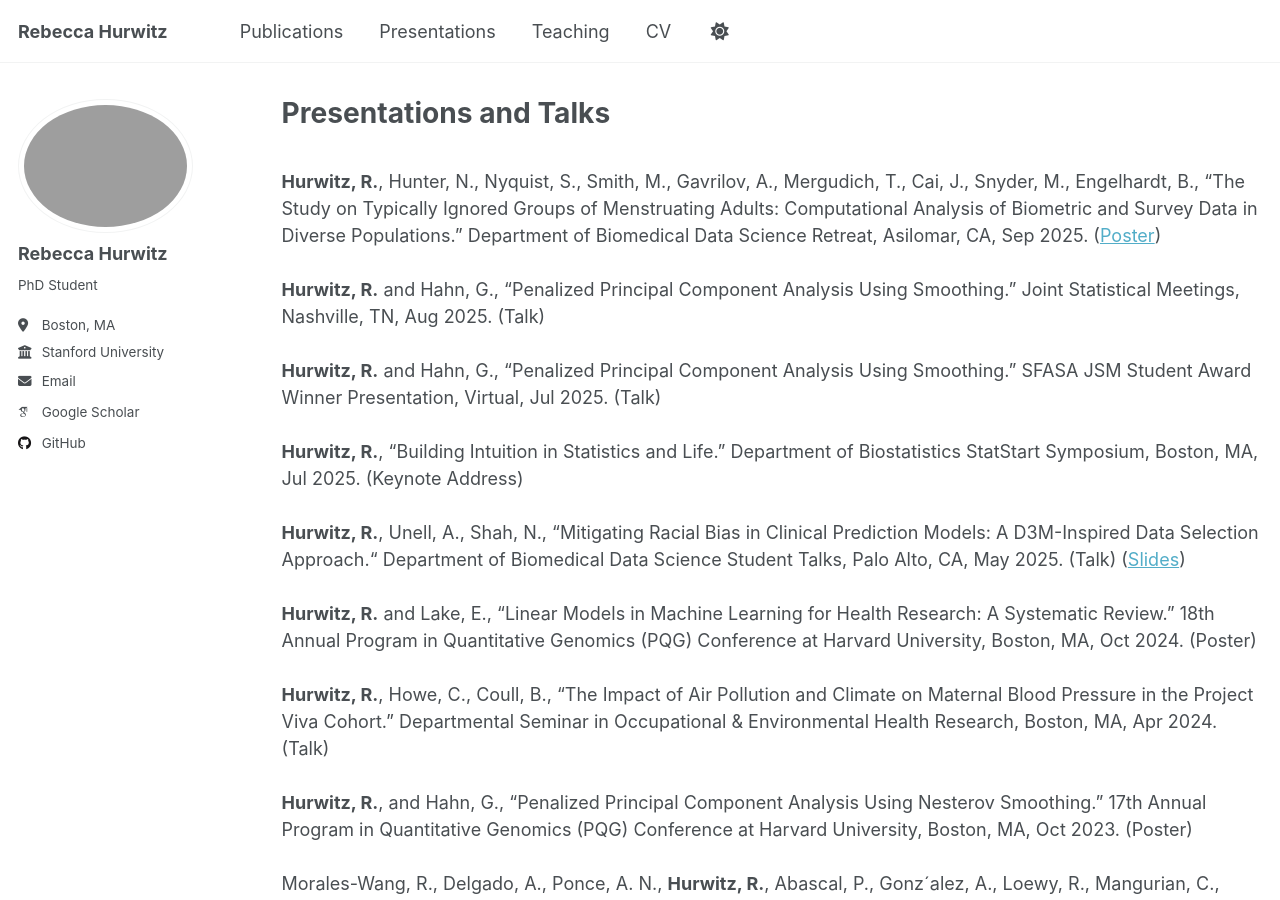
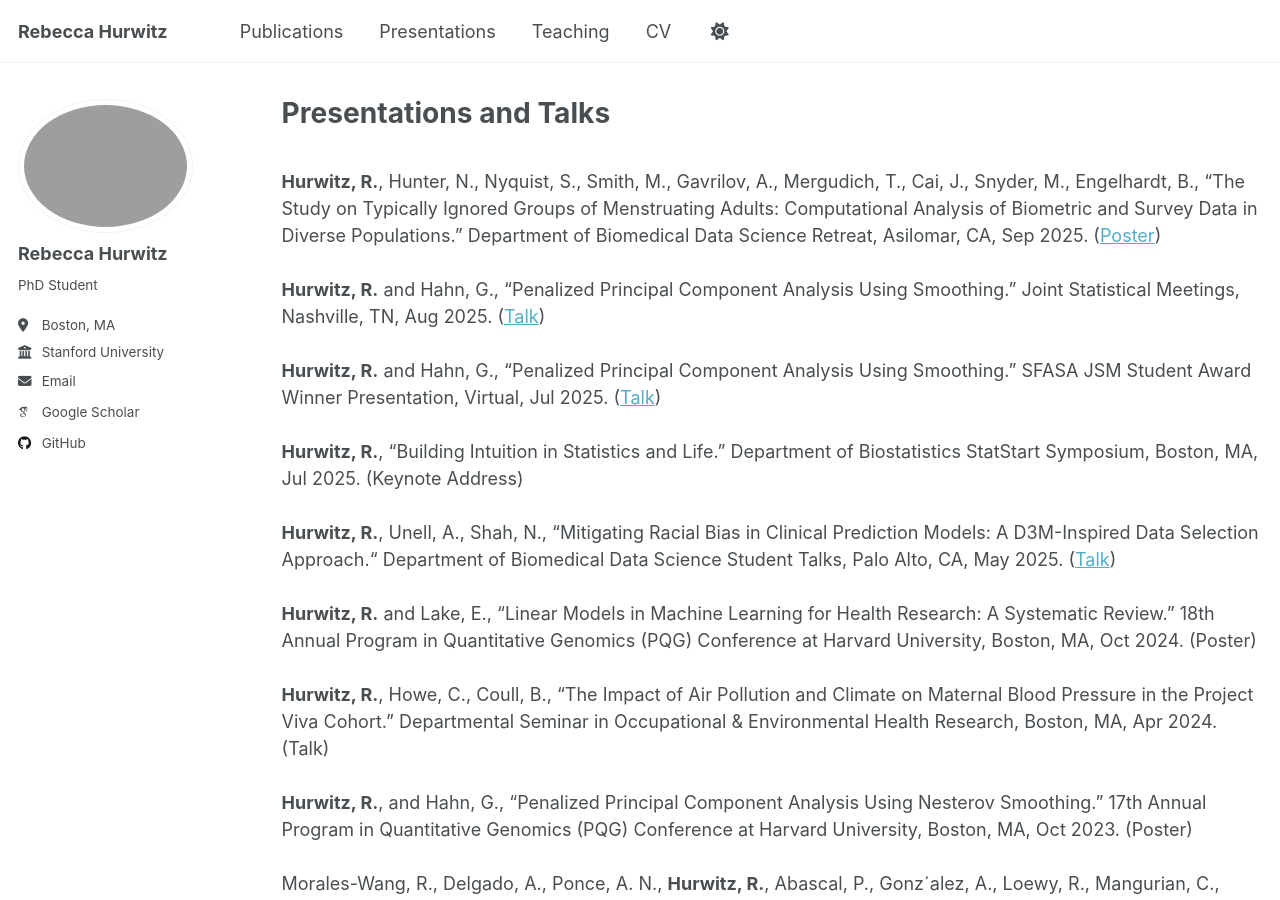
Before and after one commit to rebeccahurwitz/rebeccahurwitz.github.io, a Jekyll site: the page built from _pages/talks.html, in a window 1280 px wide and 900 px high. Built offline with Jekyll 4.4.1, drawn with Linux system fonts in a browser that asks for light colours; some web fonts are replaced; a script that is not in the unit is left out.

Commit message:
Update talks.html

```diff
--- a/_pages/talks.html
+++ b/_pages/talks.html
@@ -14,13 +14,13 @@ author_profile: true
 <b>Hurwitz, R.</b>, Hunter, N., Nyquist, S., Smith, M., Gavrilov, A., Mergudich, T., Cai, J., Snyder, M., Engelhardt, B., “The Study on Typically Ignored Groups of Menstruating Adults: Computational Analysis of Biometric and Survey Data in Diverse Populations.” Department of Biomedical Data Science Retreat, Asilomar, CA, Sep 2025. (<a href="/files/STIGMA_Poster.pdf" target="_blank">Poster</a>)
 <br>
 <br>
-<b>Hurwitz, R.</b> and Hahn, G., “Penalized Principal Component Analysis Using Smoothing.” Joint Statistical Meetings, Nashville, TN, Aug 2025. (Talk)
+<b>Hurwitz, R.</b> and Hahn, G., “Penalized Principal Component Analysis Using Smoothing.” Joint Statistical Meetings, Nashville, TN, Aug 2025. (<a href="/files/JSM_Presentation.pdf" target="_blank">Talk</a>)
 <br> <br>
-<b>Hurwitz, R.</b> and Hahn, G., “Penalized Principal Component Analysis Using Smoothing.” SFASA JSM Student Award Winner Presentation, Virtual, Jul 2025. (Talk)
+<b>Hurwitz, R.</b> and Hahn, G., “Penalized Principal Component Analysis Using Smoothing.” SFASA JSM Student Award Winner Presentation, Virtual, Jul 2025. (<a href="/files/JSM_Presentation.pdf" target="_blank">Talk</a>)
 <br> <br>
 <b>Hurwitz, R.</b>, “Building Intuition in Statistics and Life.” Department of Biostatistics StatStart Symposium, Boston, MA, Jul 2025. (Keynote Address)
 <br> <br>
-<b>Hurwitz, R.</b>, Unell, A., Shah, N., “Mitigating Racial Bias in Clinical Prediction Models: A D3M-Inspired Data Selection Approach.“ Department of Biomedical Data Science Student Talks, Palo Alto, CA, May 2025. (Talk) (<a href="/files/D3M_Presentation.pdf" target="_blank">Slides</a>)
+<b>Hurwitz, R.</b>, Unell, A., Shah, N., “Mitigating Racial Bias in Clinical Prediction Models: A D3M-Inspired Data Selection Approach.“ Department of Biomedical Data Science Student Talks, Palo Alto, CA, May 2025. (<a href="/files/D3M_Presentation.pdf" target="_blank">Talk</a>)
 <br> <br>
 <b>Hurwitz, R.</b> and Lake, E., “Linear Models in Machine Learning for Health Research: A Systematic Review.” 18th Annual Program in Quantitative Genomics (PQG) Conference at Harvard University, Boston, MA, Oct 2024. (Poster)
 <br> <br>
```
